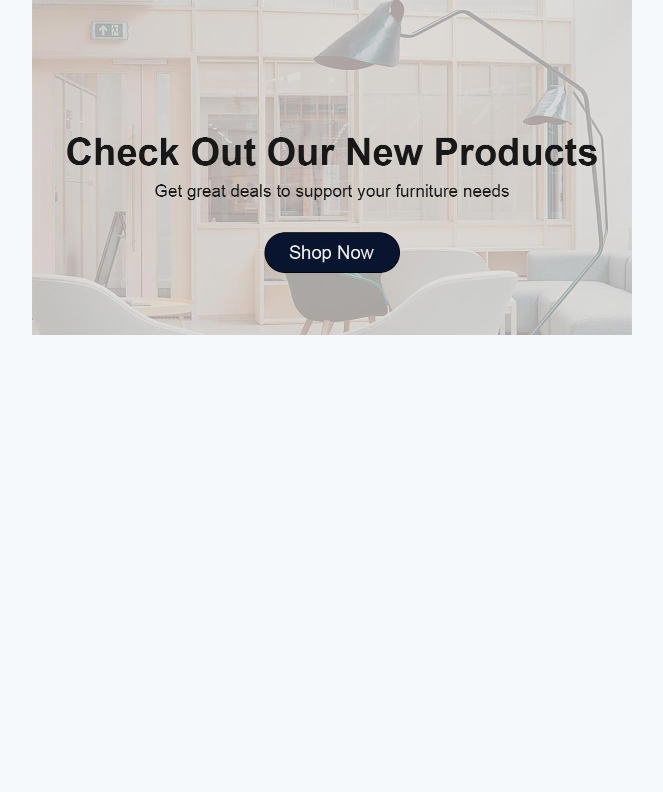
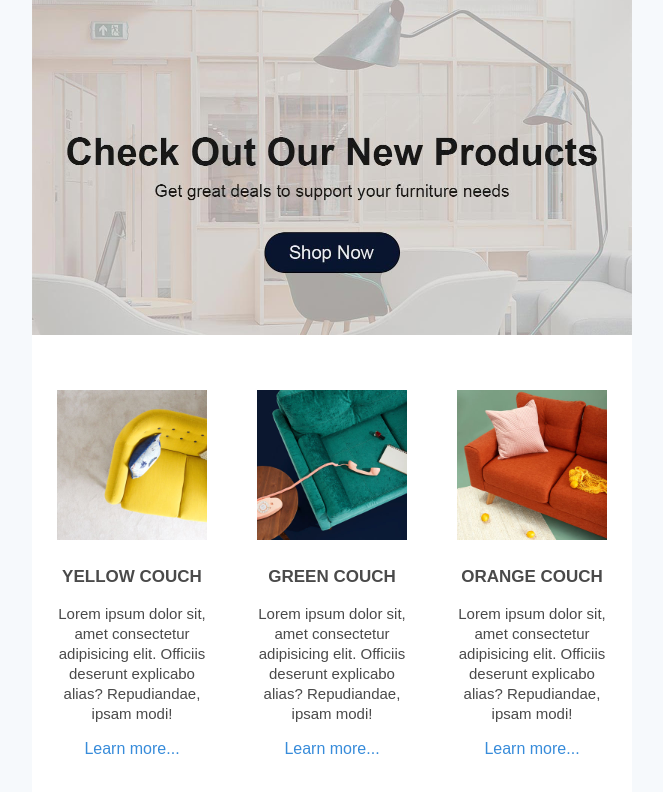
Before and after one commit to nicyuvi/promotional-email-template, a plain HTML site: page index.html in a window 1280 px wide. Shown: the part 108-900 px from the top of the page, without its empty margins (308-971 px from the left). Before the commit the page ends 800 px from the top, so only its background shows below. Drawn offline with Linux system fonts and the light colour scheme.

Commit message:
Add products section

```diff
--- a/index.html
+++ b/index.html
@@ -30,6 +30,11 @@
       img {
         border: 0;
       }
+      a {
+        text-decoration: none;
+        color: #388CDA;
+        font-size: 16px;
+      }
       .brand{
         font-family: 'Lobster', cursive;
         text-decoration: none;
@@ -56,7 +61,29 @@
         font-family: sans-serif;
         color: #4a4a4a;
       }
-
+      .three-columns {
+        text-align: center;
+        /* outlook compatibility */
+        font-size: 0;
+        line-height: 0;
+        padding-top: 40px;
+        padding-bottom: 30px;
+      }
+      .three-columns .column {
+        width: 100%;
+        max-width: 200px;
+        /* tables align next to each other */
+        display: inline-block;
+        vertical-align: top;
+      }
+      .padding {
+        /* for outlook we would add padding-top, padding-bottom, etc... */
+        padding: 15px;
+      }
+      .three-columns .content {
+        font-size: 15px;
+        line-height: 20px;
+      }
       @media screen and (max-width: 600px) {}
 
       @media screen and (max-width: 400px) {}
@@ -70,7 +97,7 @@
           <!-- brand banner -->
           <tr>
             <td>
-              <table width='100%'>
+              <table width="100%">
                 <tr>
                   <td style="background-color:#388CDA;padding:15px;text-align:center;">
                     <a class="brand" href="#" title="furniture plus">
@@ -83,15 +110,86 @@
           </tr>
           <!-- hero section  -->
           <tr>
-            <td><a href="#" title="check out new products"><img src="./assets/hero-1200x675.jpg" alt="check out new products" width="600px"></a></td>
+            <td><a href="#" title="check out new products"><img src="./assets/hero-1200x675.jpg" alt="check out new products" width="600px" style="max-width:100%;"></a></td>
           </tr>
           <!-- products section -->
           <tr>
             <td>
-              <table></table>
+              <table width="100%">
+                <tr>
+                  <td class="three-columns">
+                    <!-- product column -->
+                    <table class="column">
+                      <tr>
+                        <td class="padding">
+
+                          <table class="content">
+                            <tr>
+                              <td>
+                                <a href="#"><img src="./assets/product1-400x400.jpg" alt="yellow couch" width="150px" style="max-width:150px;"></a>
+                              </td>
+                            </tr>
+                            <tr>
+                              <td style="padding:10px">
+                                <p style="font-size: 17px;font-weight:bold;">YELLOW COUCH</p>
+                                <p>Lorem ipsum dolor sit, amet consectetur adipisicing elit. Officiis deserunt explicabo alias? Repudiandae, ipsam modi!</p>
+                                <a href="#">Learn more...</a>
+                              </td>
+                            </tr>
+                          </table>
+                        </td>
+                      </tr>
+                    </table>
+                    <!-- product column -->
+                    <table class="column">
+                      <tr>
+                        <td class="padding">
+
+                          <table class="content">
+                            <tr>
+                              <td>
+                                <a href="#"><img src="./assets/product2-400x400.jpg" alt="yellow couch" width="150px" style="max-width:150px;"></a>
+                              </td>
+                            </tr>
+                            <tr>
+                              <td style="padding:10px">
+                                <p style="font-size: 17px;font-weight:bold;">GREEN COUCH</p>
+                                <p>Lorem ipsum dolor sit, amet consectetur adipisicing elit. Officiis deserunt explicabo alias? Repudiandae, ipsam modi!</p>
+                                <a href="#">Learn more...</a>
+                              </td>
+                            </tr>
+                          </table>
+                        </td>
+                      </tr>
+                    </table>
+                    <!-- product column -->
+                    <table class="column">
+                      <tr>
+                        <td class="padding">
+
+                          <table class="content">
+                            <tr>
+                              <td>
+                                <a href="#"><img src="./assets/product3-400x400.jpg" alt="yellow couch" width="150px" style="max-width:150px;"></a>
+                              </td>
+                            </tr>
+                            <tr>
+                              <td style="padding:10px">
+                                <p style="font-size: 17px;font-weight:bold;">ORANGE COUCH</p>
+                                <p>Lorem ipsum dolor sit, amet consectetur adipisicing elit. Officiis deserunt explicabo alias? Repudiandae, ipsam modi!</p>
+                                <a href="#">Learn more...</a>
+                              </td>
+                            </tr>
+                          </table>
+                        </td>
+                      </tr>
+                    </table>
+
+                  </td>
+                </tr>
+              </table>
             </td>
           </tr>
-
         </table>
       </div>
     </div>
```
